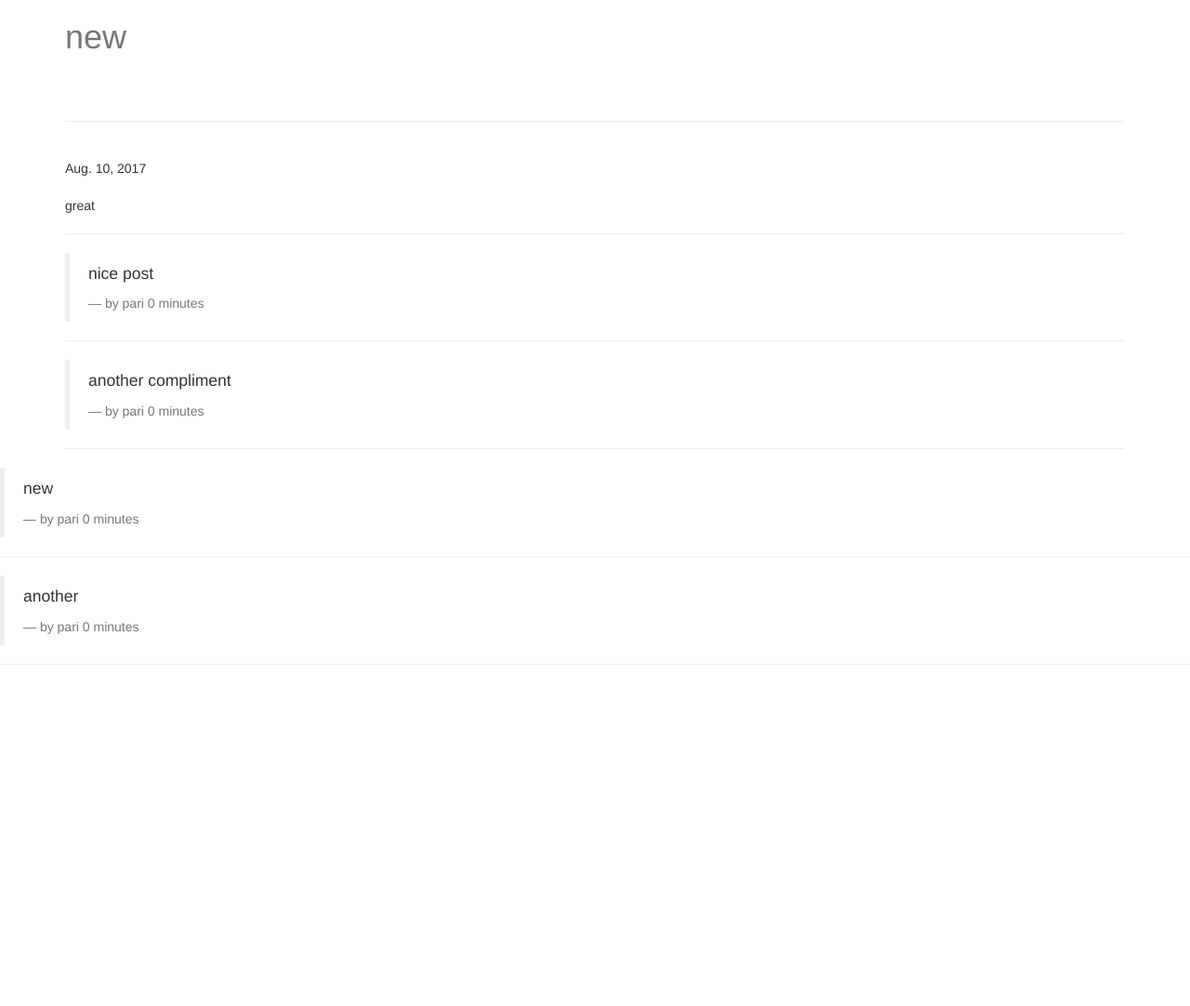
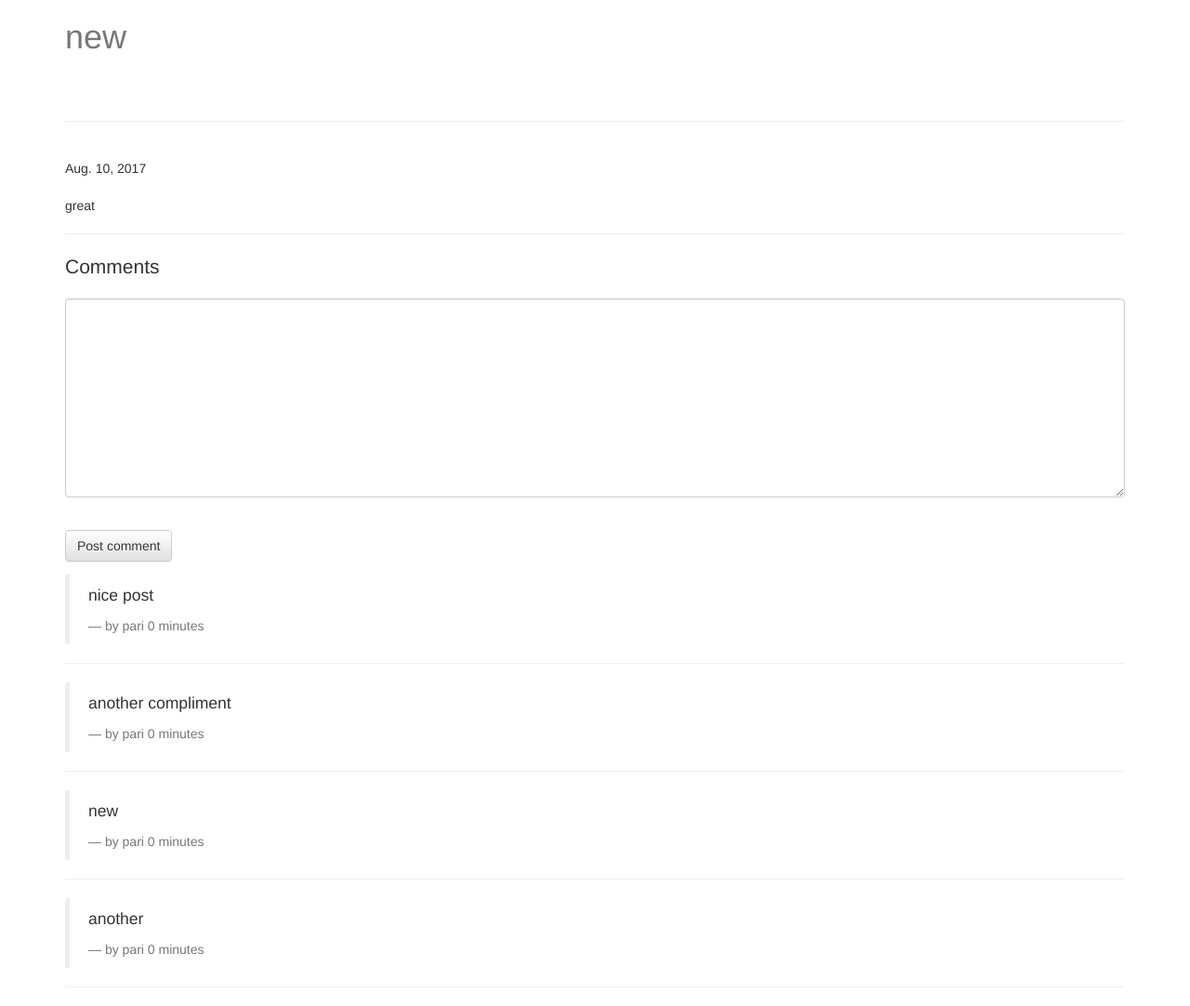
Before and after one commit to Par010/blog, a Django app: page /posts/new/ in a window 1280 px wide. Shown: the whole page at 93% size. Before the commit the page ends 715 px from the top, so only its background shows below. Run offline with Django 3.2, Linux system fonts and the light colour scheme; a user stored in the database is signed in; data comes from the database, SQL or seed files in the repository; both versions use the stored data as it was after the commit; some libraries are stand-ins or nearby versions.

Commit message:
create comments

```diff
--- /dev/null
+++ b/comments/forms.py
@@ -0,0 +1,8 @@
+from django import forms
+
+
+class CommentForm(forms.Form):
+    content_type = forms.CharField(widget=forms.HiddenInput)
+    object_id = forms.IntegerField(widget=forms.HiddenInput)
+    #parent_id = forms.IntegerField(widget=forms.HiddenInput, required=False)
+    content = forms.CharField(label='', widget=forms.Textarea)
--- a/posts/models.py
+++ b/posts/models.py
@@ -4,6 +4,7 @@ from django.utils import timezone
 from django.core.urlresolvers import reverse
 from django.db.models.signals import pre_save
 from django.utils.text import slugify
+from django.contrib.contenttypes.models import ContentType
 from markdown_deux import markdown
 from django.utils.safestring import mark_safe
 from comments.models import Comment
@@ -46,6 +47,12 @@ class Post(models.Model):
         qs = Comment.objects.filter_by_instance(instance)
         return qs
 
+    @property
+    def get_content_type(self):
+        instance = self
+        content_type = ContentType.objects.get_for_model(instance.__class__)
+        return content_type
+
     def get_absolute_url(self):
         return reverse("posts:detail", kwargs= {"slug" : self.slug})
 
--- a/posts/templates/posts/detail.html
+++ b/posts/templates/posts/detail.html
@@ -1,5 +1,6 @@
 {% extends "posts/base.html" %}
 {% load urlify %}
+{% load crispy_forms_tags %}
 {% block head %} {{instance.title}}| {{block.super}} {% endblock head %}
 {% block content %}
     <h1>{{title}}</h1><br>
@@ -21,14 +22,19 @@
       <br>
       <div class="content-markdown">{{ instance.content }}</div>
       <hr>
-      <div class="lead">
+      <div>
+      <p class="lead">Comments<p>
+        <form method="POST" action="."> {% csrf_token %}
+        {{ comment_form|crispy }}
+        <br>
+        <input type = "submit" value="Post comment" class="btn btn-default">
+      </form>
         {% for comment in comments %}
         <blockquote class="blockquote">
-            <p class="mb-0">  {{comment.content}}</p>
+            <p>{{comment.content}}</p>
             <footer class="blockquote-footer">by {{comment.user}} {{comment.timestamp|timesince}}</footer>
         </blockquote>
             <hr>
-          </div>
         {% endfor %}
       </div>
       <!-- <div class="fb-comments" data-href="{{ request.build_absolute_uri }}" data-numposts="5"></div> -->
--- a/posts/views.py
+++ b/posts/views.py
@@ -1,6 +1,6 @@
 from urllib.parse import quote_plus
 from django.contrib import messages
-# from django.contrib.contenttypes.models import ContentType
+from django.contrib.contenttypes.models import ContentType
 from django.utils import timezone
 from django.db.models import Q
 from django.core.paginator import Paginator, EmptyPage, PageNotAnInteger
@@ -9,6 +9,7 @@ from django.shortcuts import render, get_object_or_404, redirect
 from .forms import PostForm
 from .models import Post
 from comments.models import Comment
+from comments.forms import CommentForm
 
 def post_create(request):
     if not request.user.is_staff or not request.user.is_superuser:
@@ -31,7 +32,21 @@ def post_detail(request, slug=None):
         if not request.user.is_staff or not request.user.is_superuser:
             raise Http404
 
+
     share_string = quote_plus(instance.content)
+    initial_data = {
+        "content_type" : instance.get_content_type,
+        "object_id" : instance.id
+    }
+    form = CommentForm(request.POST or None, initial=initial_data)
+    if form.is_valid():
+        c_type = form.cleaned_data.get("content_type")
+        content_type = ContentType.objects.get(model=c_type)
+        obj_id = form.cleaned_data.get("object_id")
+        content_data = form.cleaned_data.get("content")
+        new_comment, created = Comment.objects.get_or_create(user=request.user, content_type=content_type, object_id=obj_id, content=content_data )
+        if created:
+            print("worked")
     comments = instance.comments
     context = {
         "instance" : instance,
@@ -39,6 +54,7 @@ def post_detail(request, slug=None):
         "share_string" : share_string,
         "today":today,
         "comments":comments,
+        "comment_form" : form,
     }
     return render(request, "posts/detail.html", context)
 
```
Also changed, not shown: db.sqlite3.
